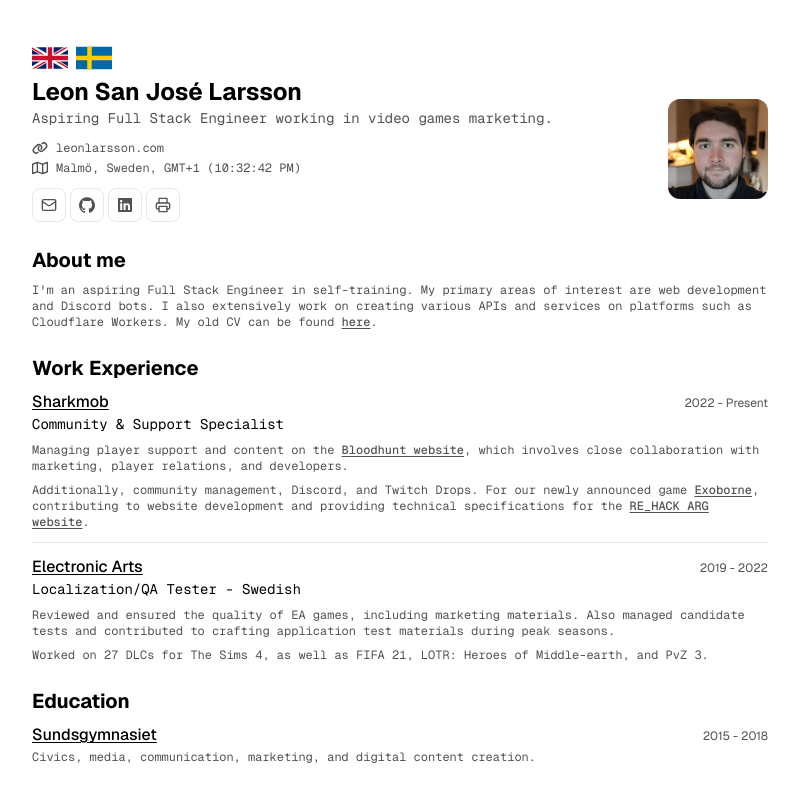
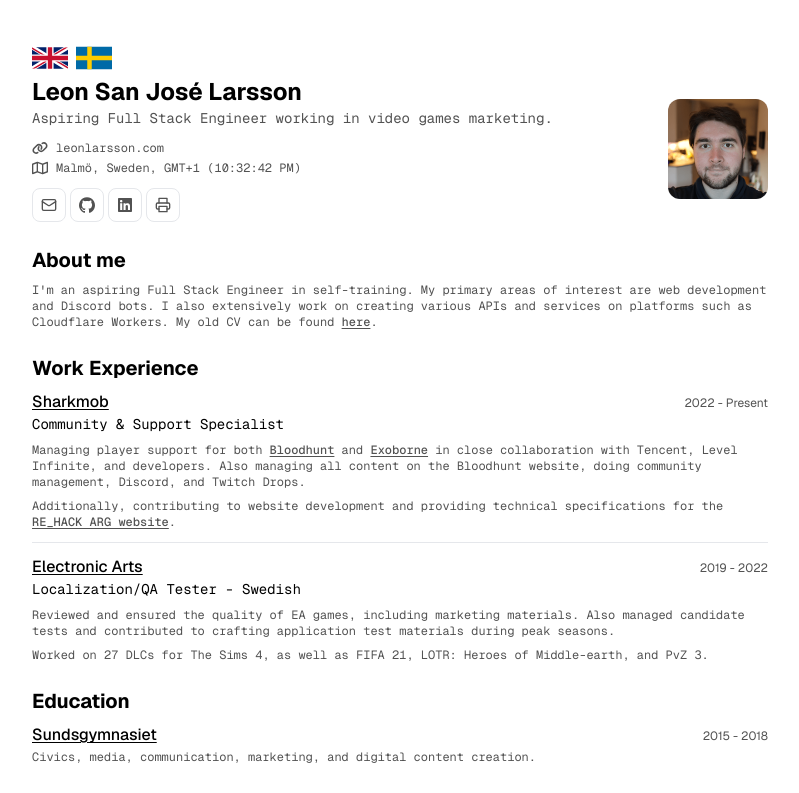
Before and after one commit to leonlarsson/leon-home, a Next.js app: page /en/cv in a window 1280 px wide. Shown: the top 793 px of the page, without its empty margins (240-1039 px from the left). Built offline with nearby package versions, Linux system fonts and the light colour scheme.

Commit message:
cv: update

```diff
--- a/data/cv/index.tsx
+++ b/data/cv/index.tsx
@@ -105,12 +105,12 @@ export const employmentSection: CVEmploymentSection = {
       companyUrl: "https://sharkmob.com",
       description: {
         en: [
-          "Managing player support and content on the [Bloodhunt website](https://bloodhunt.com), which involves close collaboration with marketing, player relations, and developers.",
-          "Additionally, community management, Discord, and Twitch Drops. For our newly announced game [Exoborne](https://exoborne.com), contributing to website development and providing technical specifications for the [RE_HACK ARG website](https://exoborne.com/rehack).",
+          "Managing player support for both [Bloodhunt](https://bloodhunt.com) and [Exoborne](https://exoborne.com) in close collaboration with Tencent, Level Infinite, and developers. Also managing all content on the Bloodhunt website, doing community management, Discord, and Twitch Drops.",
+          "Additionally, contributing to website development and providing technical specifications for the [RE_HACK ARG website](https://exoborne.com/rehack).",
         ],
         sv: [
-          "Hanterar spelarsupport och innehåll på [Bloodhunt-hemsidan](https://bloodhunt.com), vilket innebär nära samarbete med marketing, player relations och utvecklare.",
-          "Utför även hantering av community, Discord och Twitch Drops med mera. För vårt nyligen uppvisade spel [Exoborne](https://exoborne.com) bidrar jag även till webbutveckling och hjälper med tekniska specifikationer för [RE_HACK ARG-hemsidan](https://exoborne.com/rehack).",
+          "Hanterar spelarsupport på både [Bloodhunt](https://bloodhunt.com) och [Exoborne](https://exoborne.com) i nära samarbete med Tencent, Level Infinite och utvecklare. Hanterar även allt innehåll på Bloodhunts webbplats, gör community management, Discord och Twitch Drops.",
+          "Bidrar även till webbutveckling och ger tekniska specifikationer för [RE_HACK ARG-webbplatsen](https://exoborne.com/rehack).",
         ],
       },
       start: "2022-08-10",
```
